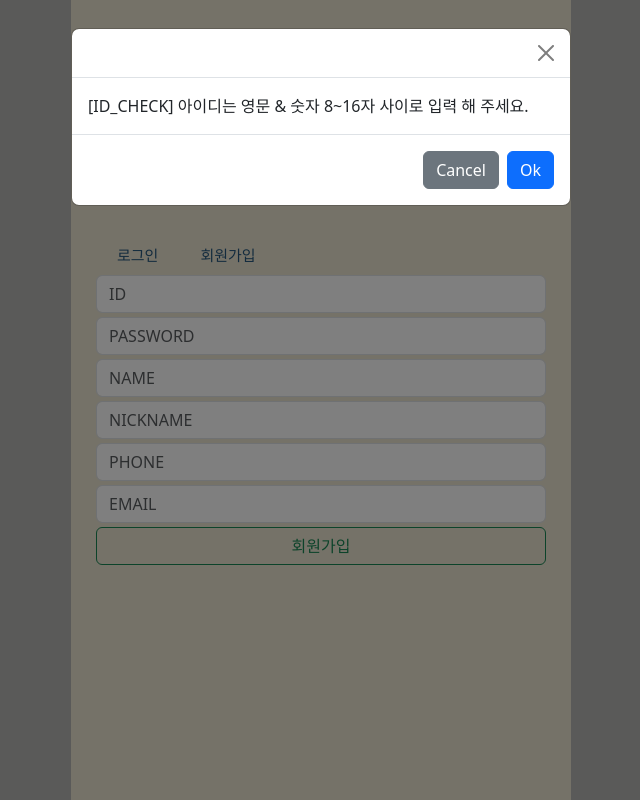
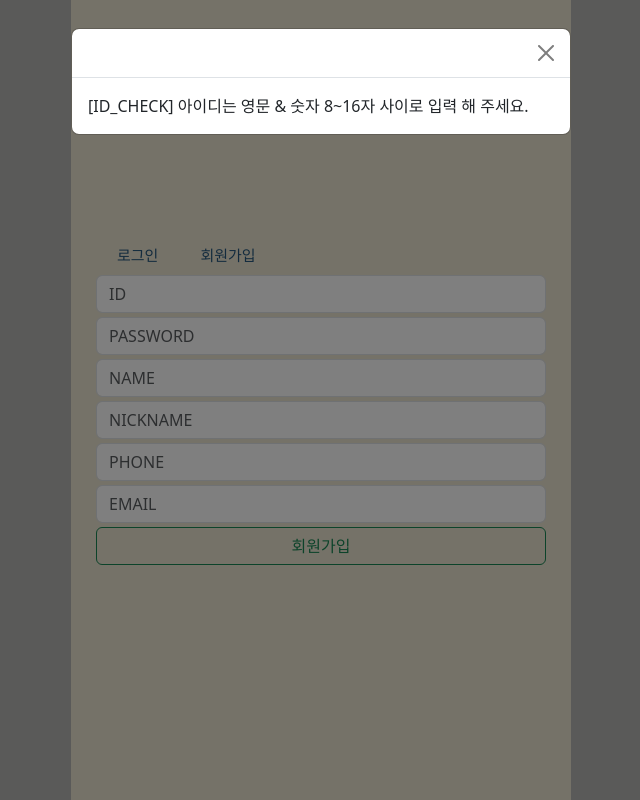
Before and after one commit to jeonDev/talk-system, a Vue app in the folder talk-front/: page /signup in a window 1280 px wide. Both pictures are taken after a click on the button "회원가입". Shown: the whole page, without its empty margins (319-959 px from the left). Built offline with nearby package versions, Linux system fonts and the light colour scheme.

Commit message:
Modal Hide Footer

```diff
--- a/talk-front/src/components/login/Login.vue
+++ b/talk-front/src/components/login/Login.vue
@@ -24,7 +24,10 @@
       Login
     </b-button>
 
-    <b-modal v-model="modal.isShow">
+    <b-modal
+        hide-footer
+        v-model="modal.isShow"
+    >
       [{{modal.code}}] {{modal.message}}
     </b-modal>
 
--- a/talk-front/src/components/login/Signup.vue
+++ b/talk-front/src/components/login/Signup.vue
@@ -56,7 +56,10 @@
       회원가입
     </b-button>
 
-    <b-modal v-model="modal.isShow">
+    <b-modal
+        hide-footer
+        v-model="modal.isShow"
+    >
       [{{modal.code}}] {{modal.message}}
     </b-modal>
   </div>
```
